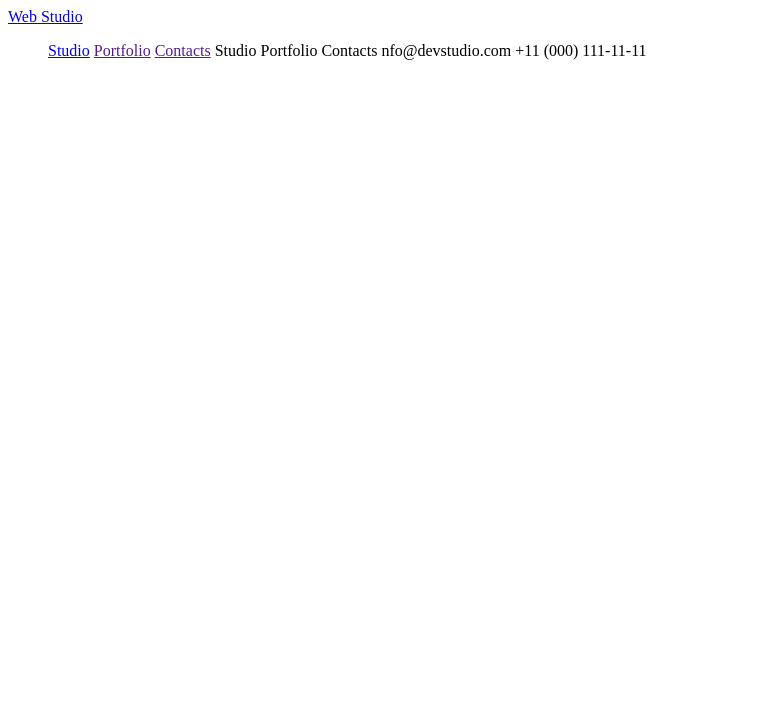
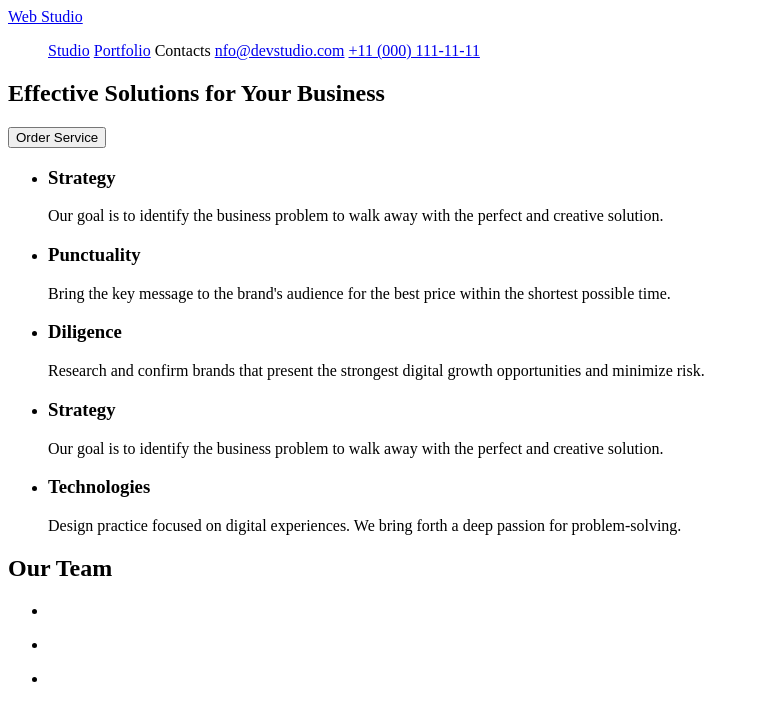
Before and after one commit to natapustova/goit-markup-hw-01, a plain HTML site: page index.html in a window 1280 px wide. Shown: the whole page, without its empty margins (0-759 px from the left). Drawn offline with Linux system fonts and the light colour scheme.

Commit message:
initial commit

```diff
--- a/index.html
+++ b/index.html
@@ -13,24 +13,73 @@
     <header>
         <a href="index.html">Web
             Studio</a>
-        <ul>
-            <lu><a href="index.html">Studio</a></lu>
-            <lu><a href=>Portfolio</a></lu>
-            <lu><a href=>Contacts</a></lu>
-            <lu><a href=></a></lu>
-            <lu><a href=></a></lu>
-            <lu>Studio</lu>
-            <lu>Portfolio</lu>
-            <lu>Contacts</lu>
-            <lu>nfo@devstudio.com</lu>
-            <lu>+11 (000) 111-11-11</lu>
-        </ul>
+        <nav>
+            <ul>
+                <lu><a href="index.html">Studio</a></lu>
+                <lu><a href="#">Portfolio</a></lu>
+                <lu>Contacts</lu>
+                <lu><a href="milto:nfo@devstudio.com">nfo@devstudio.com</a></lu>
+                <lu><a href="tel:110001111111">+11 (000) 111-11-11</a></lu>
+
+            </ul>
+
+        </nav>
 
     </header>
     <!--#endregion header  -->
     <main>
-        <section></section>
+        <!--#region hero  -->
+        <section>
+            <h1>Effective Solutions
+                for Your Business</h1>
+            <button type="button">Order Service</button>
+        </section>
+        <!--#endregion hero  -->
+
+        <ul>
+            <li>
+                <h3>Strategy</h3>
+                <p>Our goal is to identify the business
+                    problem to walk away with the perfect and creative solution.</p>
+            </li>
+            <li>
+                <h3>Punctuality</h3>
+                <p>Bring the key message to the brand's audience for the best
+                    price within the shortest possible time.</p>
+            </li>
+            <li>
+                <h3>Diligence</h3>
+                <p>Research and confirm brands that present the strongest
+                    digital growth opportunities and minimize risk.</p>
+            </li>
+            <li>
+                <h3>Strategy</h3>
+                <p>Our goal is to identify the business
+                    problem to walk away with the perfect and creative solution.</p>
+            </li>
+            <li>
+                <h3>Technologies</h3>
+                <p>Design practice focused on digital experiences. We bring
+                    forth a deep passion for problem-solving.</p>
+            </li>
+
+        </ul>
+        <h2>Our Team</h2>
+        <ul>
+            <li>
+                <img src="">
+                <p></p>
+            </li>
+            <li>
+                <p></p>
+            </li>
+            <li>
+                <p></p>
+            </li>
+        </ul>
+
     </main>
+
     <!--#region footer  -->
     <footer> </footer>
     <!--#endregion footer  -->
```
